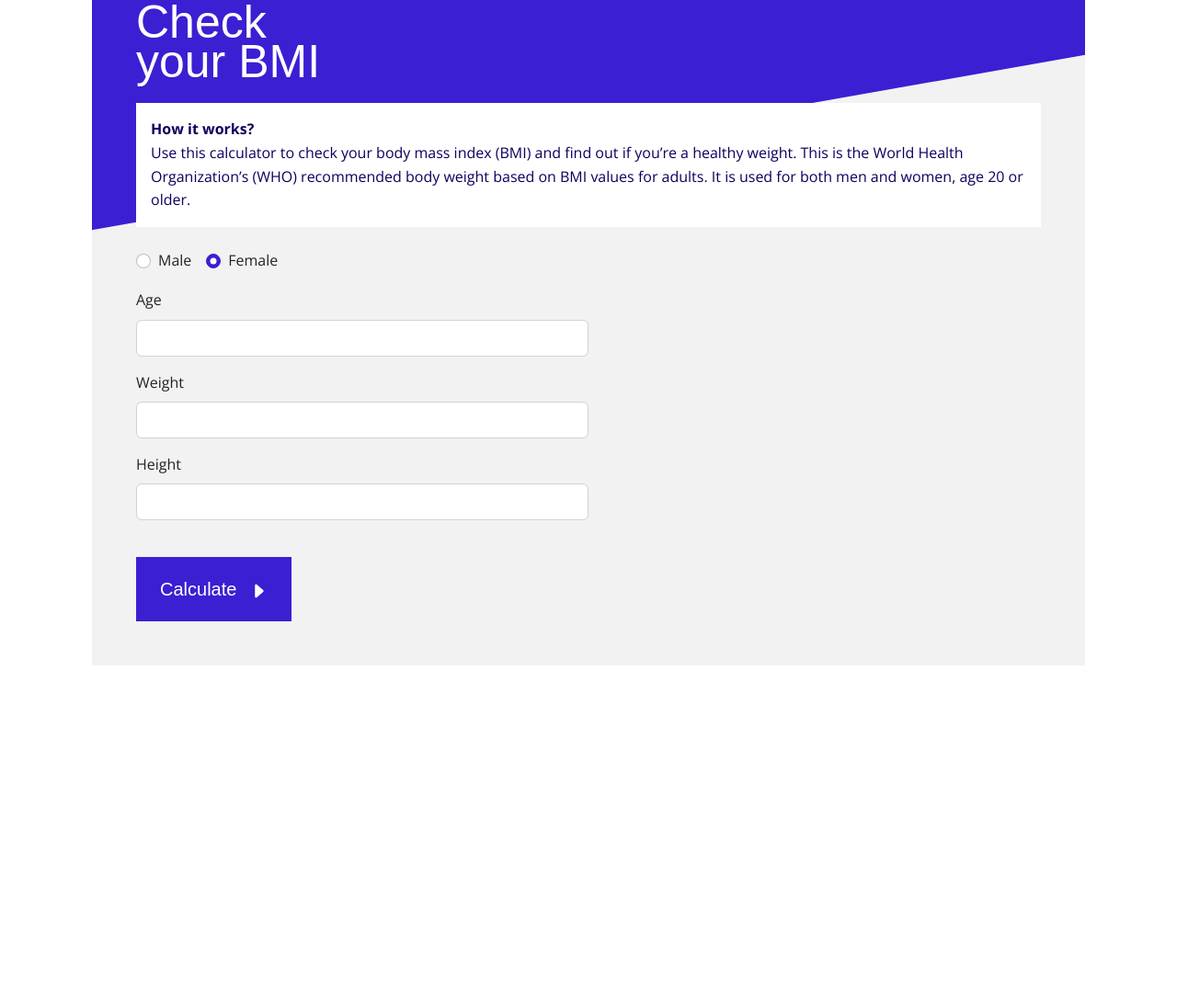
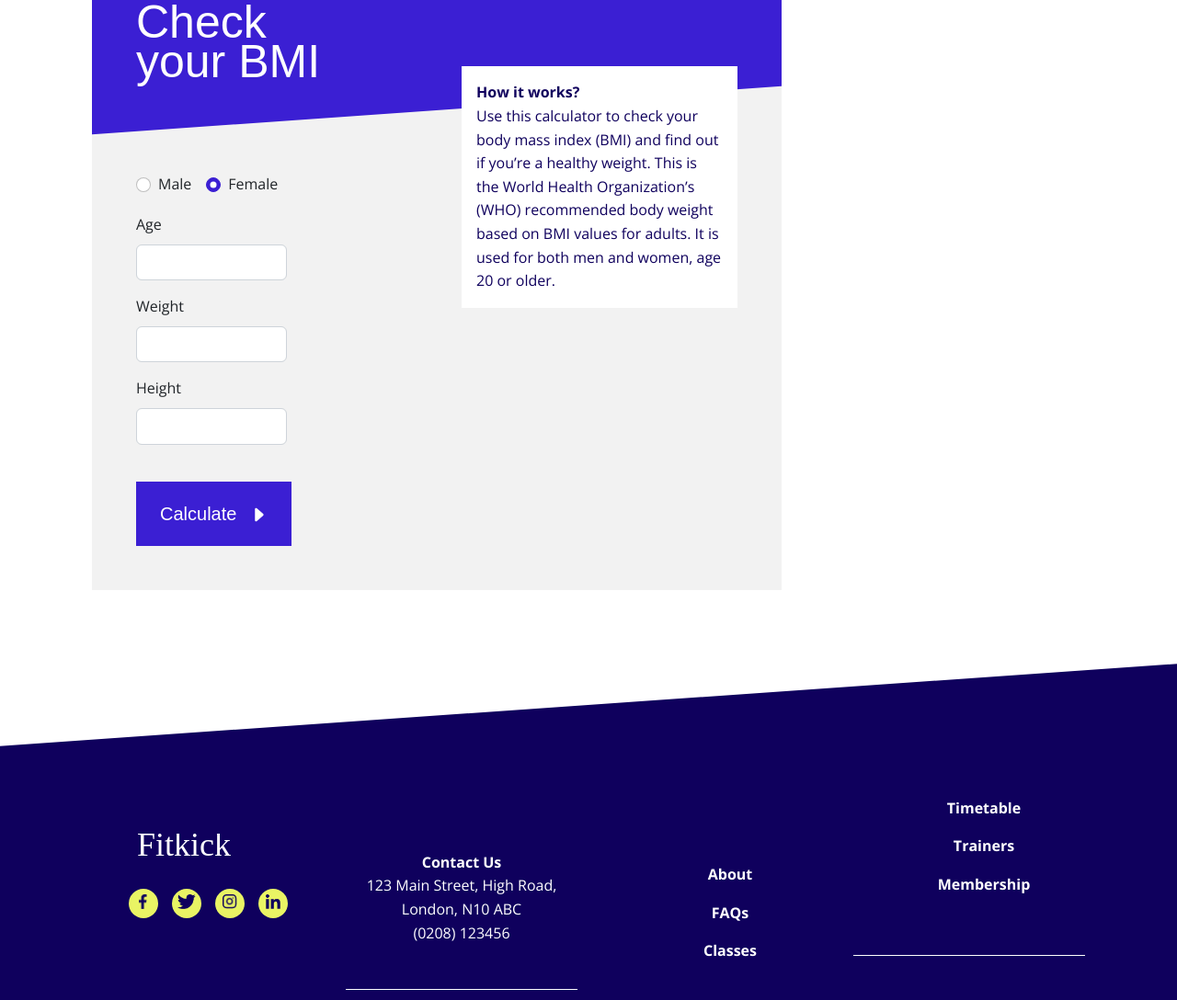
Before and after one commit to louiseweb/Fitkick, a website: page index.html in a window 1280 px wide. Shown: the part 2834-3922 px from the top of the page at 92% size. Before the commit the page ends 3668 px from the top, so only its background shows below. Drawn offline with nearby package versions, Linux system fonts and the light colour scheme; files that its build step writes are made by us from their sources; files whose address does not match are found by name; a web font is replaced by a local one.

Commit message:
Added BMI and footer sections

```diff
--- a/index.html
+++ b/index.html
@@ -228,17 +228,17 @@
                 </div>
               </div>
 
-              <div class="my-3 w-50">
+              <div class="my-3 w-25">
                 <label for="InputAge" class="form-label">Age</label>
                 <input type="age" class="form-control" id="InputAge" aria-describedby="ageHelp">
               </div>
 
-              <div class="my-3 w-50">
+              <div class="my-3 w-25">
                 <label for="InputWeight" class="form-label">Weight</label>
                 <input type="weight" class="form-control" id="InputWeight" aria-describedby="weightHelp">
               </div>
 
-              <div class="my-3 w-50">
+              <div class="my-3 w-25">
                 <label for="InputHeight" class="form-label">Height</label>
                 <input type="height" class="form-control" id="InputHeight" aria-describedby="heightHelp">
               </div>
@@ -262,6 +262,110 @@
 
     </main>
 
+    <!-- Footer -->
+    <!-- <footer class="footer">
+      <div class="bg-secondary">
+        <div class="container-xl">
+          <div class="row">
+            <div class="col-12">
+              <img class="footer-logo" src="dist/img/logo-fitkick.svg" alt="Fitkick logo">
+              <img src="dist/img/icon-facebook.png" alt="Facebook logo">
+              <img src="dist/img/icon-twitter.png" alt="Twitter logo">
+              <img src="dist/img/icon-instagram.png" alt="Instagram logo">
+              <img src="dist/img/icon-linkedin.png" alt="Linkedin logo">
+            </div>
+
+          </div>
+
+
+          <p class="text-white fw-bold">Contact Us</p>
+          <p class="text-white">123 Main Street, High Road, London, N10 ABC</p>
+          <p class="text-white">(0208) 123456</p>
+
+          <ul class="text-center">
+            <li><a class="text-white fw-bold" href="">About</a></li>
+            <li><a class="text-white fw-bold" href="">FAQs</a></li>
+            <li><a class="text-white fw-bold" href="">Classes</a></li>
+            <li><a class="text-white fw-bold" href="">Timetable</a></li>
+            <li><a class="text-white fw-bold" href="">Trainers</a></li>
+            <li><a class="text-white fw-bold" href="">Membership</a></li>
+          </ul>
+        </div>
+      </div>
+      <div class="bg-success">
+        <div class="container-xl">
+          <small class="text-center">Copyright© 2023 fitkick. All rights reserved.</small>
+        </div>
+      </div>
+    </footer> -->
+    <footer class="footer">
+
+      <div class="footer-content bg-secondary">
+        <div class="container-xl">
+          <div class="row">
+
+            <!-- Column 1 -->
+            <div class="footer-col-1 col-12 col-md-3 d-flex flex-column align-items-center justify-content-center">
+              <div class="mb-4">
+                <img class="footer-logo" src="dist/img/logo-fitkick.svg" alt="Fitkick logo">
+              </div>
+              <div class="footer-socials d-flex mt-2">
+                <div class="footer-social-icon">
+                  <img src="dist/img/icon-facebook.png" alt="Facebook logo">
+                </div>
+                <div class="footer-social-icon">
+                  <img src="dist/img/icon-twitter.png" alt="Twitter logo">
+                </div>
+                <div class="footer-social-icon">
+                  <img src="dist/img/icon-instagram.png" alt="Instagram logo">
+                </div>
+                <div class="footer-social-icon">
+                  <img src="dist/img/icon-linkedin.png" alt="Linkedin logo">
+                </div>
+              </div>
+              <div class="footer-border pb-5"></div>
+            </div>
+
+
+
+            <!-- Column 2 -->
+            <div class="footer-col-2 col-12 col-md-3 d-flex flex-column justify-content-center text-center pt-5">
+              <p class="text-white fw-bold">Contact Us</p>
+              <p class="text-white">123 Main Street, High Road, <br> London, N10 ABC</p>
+              <p class="text-white">(0208) 123456</p>
+              <div class="footer-border pb-5"></div>
+            </div>
+
+            <!-- Column 3 -->
+            <div class="footer-col-3 col-12 col-md-3 d-flex flex-column justify-content-center text-center pt-5">
+              <ul>
+                <li class="mb-3"><a class="text-white fw-bold" href="">About</a></li>
+                <li class="mb-3"><a class="text-white fw-bold" href="">FAQs</a></li>
+                <li><a class="text-white fw-bold" href="">Classes</a></li>
+              </ul>
+            </div>
+
+            <!-- Column 4 -->
+            <div class="footer-col-4 col-12 col-md-3 d-flex flex-column justify-content-center text-center pb-5">
+              <ul>
+                <li class="mb-3"><a class="text-white fw-bold" href="">Timetable</a></li>
+                <li class="mb-3"><a class="text-white fw-bold" href="">Trainers</a></li>
+                <li><a class="text-white fw-bold" href="">Membership</a></li>
+              </ul>
+              <div class="footer-border pb-5"></div>
+            </div>
+
+          </div>
+        </div>
+      </div>
+
+      <div class="bg-success">
+        <div class="container-xl">
+
+        </div>
+      </div>
+    </footer>
+
 
 
 
--- a/src/scss/layout/_bmi.scss
+++ b/src/scss/layout/_bmi.scss
@@ -1,18 +1,22 @@
 .bmi {
+
     background: url(../../dist/img/image-BG-BMI.jpg);
     background-position: top center;
     background-repeat: no-repeat;
     background-size: cover;
-
     padding-top: rem(225);
-    padding-bottom: rem(110);
+    padding-bottom: rem(225);
 
     &-container {
+
         position: relative;
         overflow: hidden;
+        max-width: rem(750);
+
     }
 
     &-container::after {
+
         content: '';
         position: absolute;
         top: rem(-75);
@@ -23,11 +27,41 @@
         z-index: 1;
         transform: skew(0deg, -10deg);
 
+        @include breakpoint(tablet) {
+
+            height: rem(240);
+            transform: skew(0deg, -4deg);
+
+        }
+
     }
 
     &-header, &-form, &-info {
+
         position: relative;
         z-index: 2;
+
+    }
+
+    &-info {
+
+        max-width: rem(350);
+
+        @include breakpoint(tablet) {
+
+            float: right;
+            margin-top: rem(-40);
+            max-width: rem(300);
+
+        }
+    }
+
+    &-form {
+
+        @include breakpoint(tablet) {
+            margin-top: rem(100);
+        }
+
     }
 
 }
--- a/src/scss/layout/_facilities.scss
+++ b/src/scss/layout/_facilities.scss
@@ -1,7 +1,12 @@
 .facilities {
+
     position: relative;
+    padding-top: rem(110);
+    padding-bottom: rem(55);
+    background-color: $primary;
 
     &::before {
+
         content: '';
         position: absolute;
         background-color: $primary;
@@ -11,30 +16,17 @@
         left: 0;
         transform: skew(0deg, -10deg);
         z-index: -1;
-    }
 
-    @include breakpoint(tablet) {
+        @include breakpoint(tablet) {
 
-        &::before {
             transform: skew(0deg, -4deg);
+
         }
-    }
 
-    padding-top: rem(110);
-    padding-bottom: rem(55);
-    background-color: $primary;
-
-    &-header {
-        position: relative;
-        z-index: 4;
-    }
-
-    &-bullets {
-        position: relative;
-        z-index: 2;
     }
 
     &::after {
+
         content: '';
         position: absolute;
         background-color: $primary;
@@ -44,14 +36,27 @@
         left: 0;
         transform: skew(0deg, -10deg);
         z-index: 1;
+
+        @include breakpoint(desktop) {
+
+            transform: skew(0deg, -4deg);
+
+        }
+
     }
 
-    @include breakpoint(desktop) {
+    &-header {
 
-        &::after {
-            transform: skew(0deg, -4deg);
-        }
+        position: relative;
+        z-index: 4;
+
     }
 
+    &-bullets {
+
+        position: relative;
+        z-index: 2;
+
+    }
 
 }
--- a/src/scss/layout/_footer.scss
+++ b/src/scss/layout/_footer.scss
@@ -0,0 +1,61 @@
+.footer {
+
+    position: relative;
+
+    &::before {
+
+        content: '';
+        position: absolute;
+        background-color: $secondary;
+        height: rem(200);
+        width: 100%;
+        top: rem(-100);
+        left: 0;
+        transform: skew(0deg, -10deg);
+        z-index: 1;
+
+        @include breakpoint(tablet) {
+
+            transform: skew(0deg, -4deg);
+
+        }
+
+    }
+
+    &-content {
+
+        position: relative;
+        z-index: 1;
+
+    }
+
+    &-border {
+
+        border-bottom: $white .5px solid;
+
+    }
+
+    &-social-icon {
+
+        background-color: $success;
+        width: rem(32);
+        height: rem(32);
+        border-radius: rem(50);
+        text-align: center;
+
+    }
+
+    &-social-icon:not(:last-child) {
+        margin-right: rem(15);
+    }
+
+    &-socials img {
+
+        height: rem(16);
+        width: auto;
+
+    }
+
+
+
+}
```
Also changed, not shown: src/img/icon-instagram.png (added).
